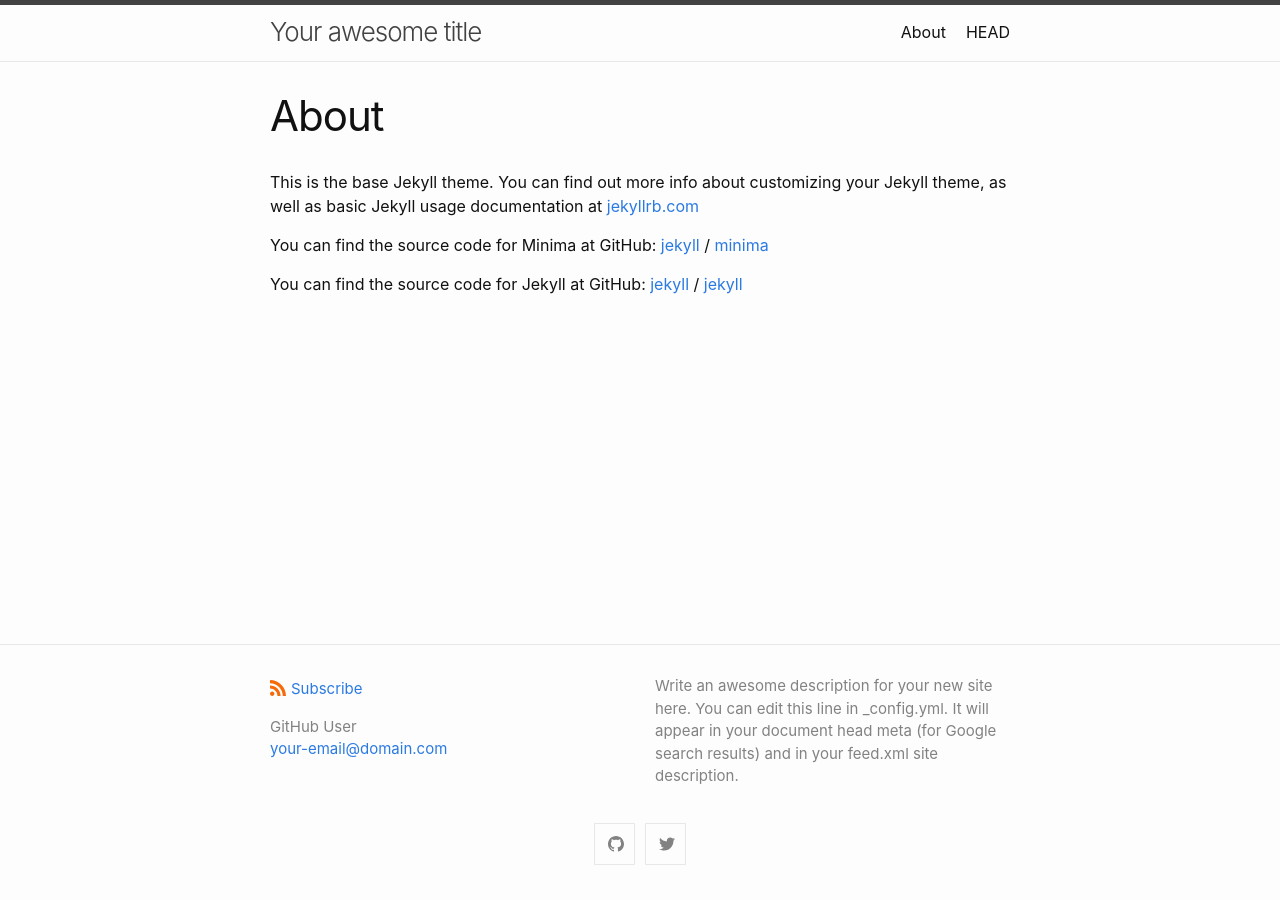
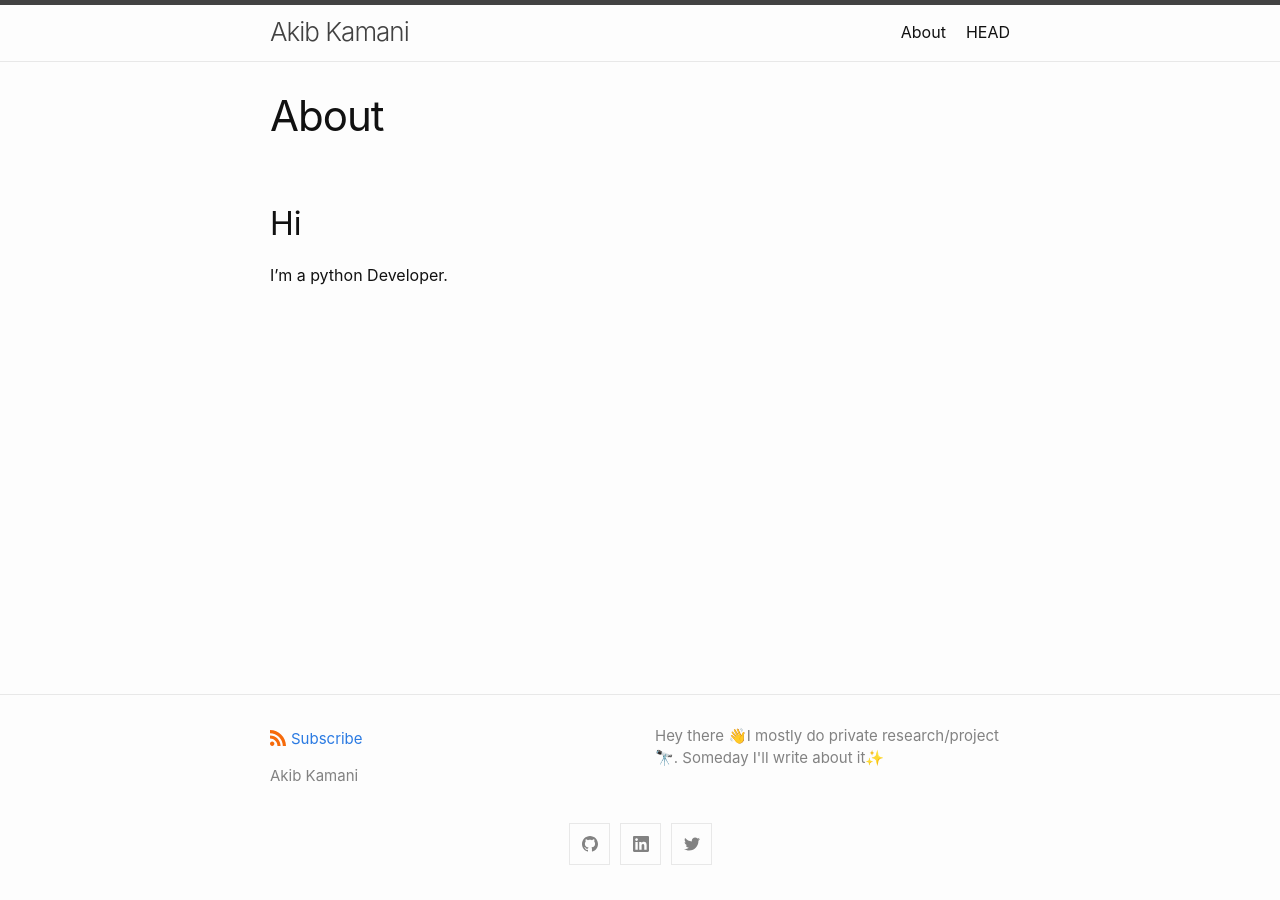
Before and after one commit to akibkamani/akibkamani.github.io, a Jekyll site: the page built from about.md, in a window 1280 px wide. Built offline with Jekyll 4.4.1, drawn with Linux system fonts in a browser that asks for light colours.

```diff
--- a/_config.yml
+++ b/_config.yml
@@ -1,11 +1,9 @@
-title: Your awesome title
+title: Akib Kamani
 author:
-  name: GitHub User
-  email: your-email@domain.com
+  name: Akib Kamani
 description: > # this means to ignore newlines until "show_excerpts:"
-  Write an awesome description for your new site here. You can edit this
-  line in _config.yml. It will appear in your document head meta (for
-  Google search results) and in your feed.xml site description.
+  Hey there 👋I mostly do private research/project 🔭. Someday I'll write about it✨
+
 
 show_excerpts: false # set to true to show excerpts on the homepage
 
@@ -19,14 +17,14 @@
 
   # generate social links in footer
   social_links:
-    twitter: jekyllrb
-    github:  jekyll
+    twitter: akibkamani
+    github:  akibkamani
     # devto: jekyll
     # dribbble: jekyll
     # facebook: jekyll
     # flickr:   jekyll
     # instagram: jekyll
-    # linkedin: jekyll
+    linkedin: akibkamani
     # pinterest: jekyll
     # youtube: jekyll
     # youtube_channel: UC8CXR0-3I70i1tfPg1PAE1g
@@ -65,3 +63,6 @@
  - jekyll-feed
  - jekyll-seo-tag
  - jekyll-paginate
+
+
+permalink: /:categories/:title:output_ext
--- a/about.md
+++ b/about.md
@@ -4,15 +4,6 @@
 permalink: /about/
 ---
 
-This is the base Jekyll theme. You can find out more info about customizing your Jekyll theme, as well as basic Jekyll usage documentation at [jekyllrb.com](https://jekyllrb.com/)
+## Hi
 
-You can find the source code for Minima at GitHub:
-[jekyll][jekyll-organization] /
-[minima](https://github.com/jekyll/minima)
-
-You can find the source code for Jekyll at GitHub:
-[jekyll][jekyll-organization] /
-[jekyll](https://github.com/jekyll/jekyll)
-
-
-[jekyll-organization]: https://github.com/jekyll
+I'm a python Developer.
```
Also changed, not shown: _posts/2016-05-19-super-short-article.md (deleted, +0 -7 lines), _posts/2016-05-20-my-example-post.md (deleted, +0 -12 lines), _posts/2016-05-20-super-long-article.md (deleted, +0 -11 lines), _posts/2016-05-20-this-post-demonstrates-post-content-styles.md (deleted, +0 -115 lines), _posts/2016-05-20-welcome-to-jekyll.md (deleted, +0 -22 lines).
